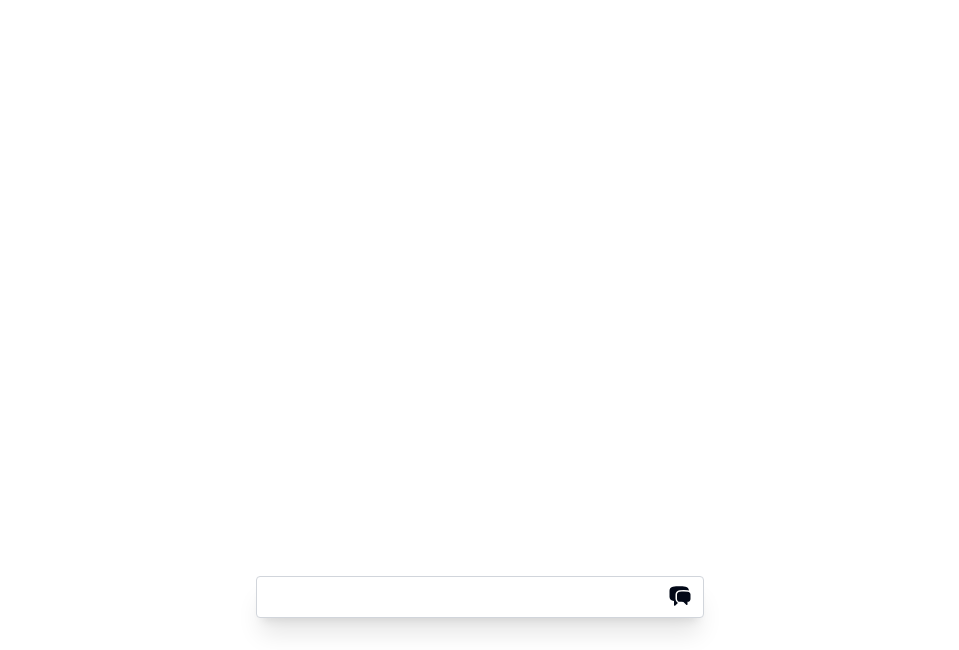
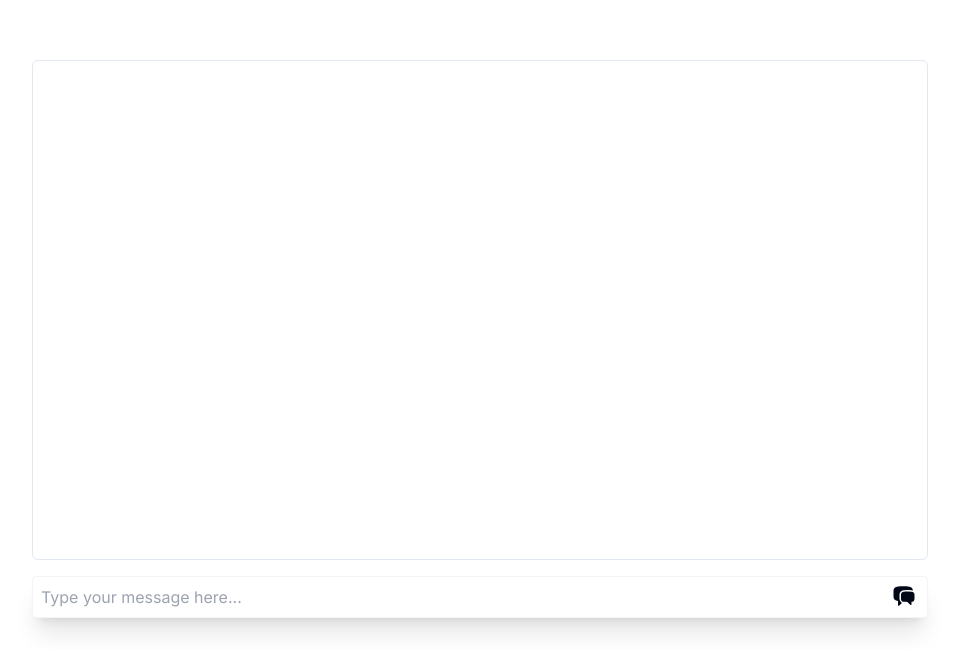
Before and after one commit to TNorsang/philo, a Next.js app: page / in a window 1280 px wide. Shown: the part 150-800 px from the top of the page, without its empty margins (160-1119 px from the left). Built offline with nearby package versions, Linux system fonts and the light colour scheme.

Commit message:
fixed height

```diff
--- a/components/chat.tsx
+++ b/components/chat.tsx
@@ -1,9 +1,10 @@
 'use client'
 
-import { ScrollArea } from '@/components/ui/scroll-area'
+import React, { useEffect, useRef } from 'react'
+import { ScrollArea } from '@/components/ui/scroll-area' // Make sure this is forwarding ref if custom
 import { useChat } from 'ai/react'
-import { useEffect, useRef } from 'react'
 import Button from '@/components/ui/button'
+import { FaceSmileIcon, UserIcon } from '@heroicons/react/24/outline'
 
 export default function Chat() {
   const ref = useRef<HTMLDivElement>(null)
@@ -11,36 +12,40 @@ export default function Chat() {
     useChat()
 
   useEffect(() => {
-    if (ref.current === null)
-      return ref.current.scrollTo(0, ref.current.scrollHeight)
+    // Automatically scroll to the bottom whenever the messages update
+    if (ref.current === null) return
+    ref.current.scrollTo(0, ref.current.scrollHeight)
   }, [messages])
+
   return (
-    <section className="relative text-sinc-700 h-screen flex justify-center items-end">
-      <div className="w-screen max-w-md">
-        <ScrollArea className="h-80 overflow-y-auto" ref={ref}>
+    <section className="relative text-sinc-700 h-screen w-screen flex justify-center items-end">
+      <div className="w-screen max-w-4xl">
+        <div
+          ref={ref}
+          className="overflow-y-auto h-md w-full rounded-md border"
+        >
           {error && <div className="text-sm text-red-400">{error.message}</div>}
-          {messages.map((m) => (
-            <div key={m.id} className="whitespace-pre-wrap">
+          {messages.map((m, index) => (
+            <div key={index} className="whitespace-pre-wrap p-2">
               {m.role === 'user' ? (
-                <>
-                  <span>User: </span>
-                  <div className="mt-1.5 text-sm">{m.content}</div>
-                </>
+                <span className="flex items-center">
+                  <UserIcon className="h-6 w-6 mr-2" />
+                  (You) <span className="text-blue-400">{m.content}</span>
+                </span>
               ) : (
-                <>
-                  <span>AI: </span>
-                  <div className="mt-1.5 text-sm">{m.content}</div>
-                </>
+                <span className="flex items-center">
+                  <FaceSmileIcon className="h-6 w-6 mr-2" />
+                  (Philo) <span className="text-blue-400">{m.content}</span>
+                </span>
               )}
             </div>
           ))}
-        </ScrollArea>
-
+        </div>
         <form onSubmit={handleSubmit} className="relative mt-4">
           <input
-            className="w-full p-2 mb-8 border border-gray-300 rounded shadow-xl"
+            className="w-full p-2 mb-8 border border-gray-100 rounded shadow-xl"
             value={input}
-            placeholder=""
+            placeholder="Type your message here..."
             onChange={handleInputChange}
           />
           <Button
--- a/tailwind.config.ts
+++ b/tailwind.config.ts
@@ -18,6 +18,9 @@ const config = {
       },
     },
     extend: {
+      height: {
+        md:'500px'
+      },
       colors: {
         border: "hsl(var(--border))",
         input: "hsl(var(--input))",
```
